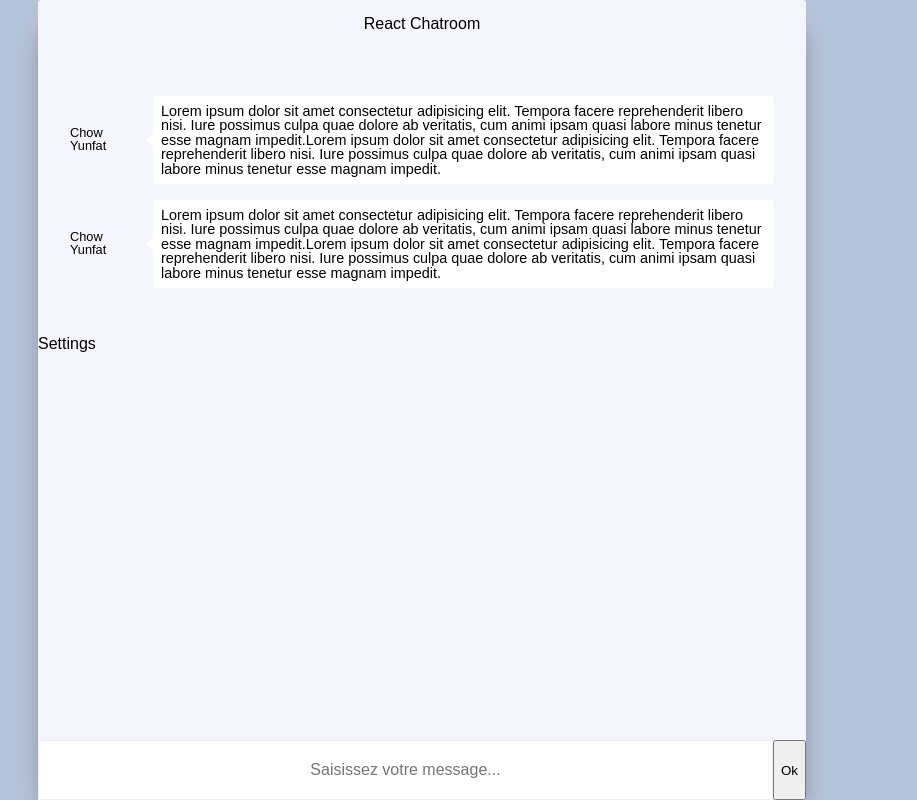
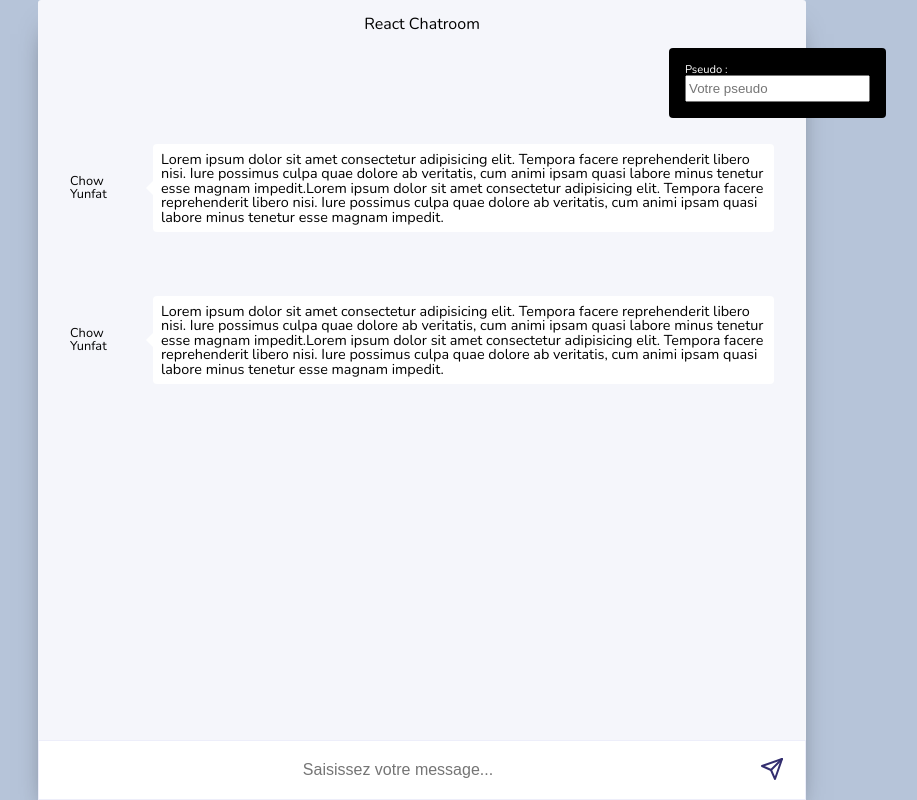
Before and after one commit to Dimitri-Basseguy/React-Chatroom, a React app: page / in a window 1280 px wide. Shown: the whole page, without its empty margins (218-1135 px from the left). Built offline with nearby package versions, Linux system fonts and the light colour scheme.

Commit message:
intégration static ok

```diff
--- a/src/assets/index.html
+++ b/src/assets/index.html
@@ -5,6 +5,8 @@
     <meta charset="utf-8" />
     <meta name="viewport" content="width=device-width, initial-scale=1.0" />
     <meta http-equiv="x-ua-compatible" content="ie=edge" />
+    <link rel="preconnect" href="https://fonts.gstatic.com">
+    <link href="https://fonts.googleapis.com/css2?family=Nunito:wght@400;700&display=swap" rel="stylesheet">
     <title>React Chatroom @Dimitri Basseguy</title>
 </head>
 
--- a/src/components/Form/form.scss
+++ b/src/components/Form/form.scss
@@ -19,6 +19,7 @@
     height: 100%;
     font-size: 1rem;
     padding: 1rem;
+    padding-right: 4rem;
     transition: all .5s ease;
 
     &:hover {
@@ -30,6 +31,12 @@
   }
 
   &__btn {
+    border: none;
+    color: #332E6F;
+    background-color: transparent;
+    position: absolute;
     height: 100%;
+    right: 0;
+    margin-right: 1rem;
   }
 }
--- a/src/components/Form/index.js
+++ b/src/components/Form/index.js
@@ -1,5 +1,6 @@
 // == Import npm
 import React from 'react';
+import { Send } from 'react-feather';
 
 // == Import
 import './form.scss';
@@ -15,7 +16,7 @@ const Form = () => (
     <button
       type="submit"
       className="form__btn"
-    >Ok
+    ><Send />
     </button>
   </form>
 );
--- a/src/components/Settings/index.js
+++ b/src/components/Settings/index.js
@@ -6,9 +6,10 @@ import './settings.scss';
 
 // == Composant
 const Settings = () => (
-  <div className="settings">
-    Settings
-  </div>
+  <form className="settings">
+    <p className="settings__pseudo">Pseudo :</p>
+    <input className="settings__input" placeholder="Votre pseudo" type="text" />
+  </form>
 );
 
 // == Export
--- a/src/components/Settings/settings.scss
+++ b/src/components/Settings/settings.scss
@@ -1 +1,19 @@
 @import 'src/styles/vars';
+
+.settings {
+  position: absolute;
+  right: -5rem;
+  top: 3rem;
+  background-color: $darkColor;
+  padding: 1rem;
+  border-radius: 4px;
+
+  &__input {
+    height: 2em;
+  }
+
+  &__pseudo {
+    color: $lightColor;
+    font-size: .7em;
+  }
+}
--- a/src/components/Tchatbox/tchatbox.scss
+++ b/src/components/Tchatbox/tchatbox.scss
@@ -7,7 +7,7 @@
 .tchat {
   display: flex;
   align-items: center;
-  margin: 1rem 0 1rem 0;
+  margin: 4rem 0 1rem 0;
   color: $darkColor;
 
   &__author {
--- a/src/styles/index.scss
+++ b/src/styles/index.scss
@@ -2,7 +2,7 @@
 @import 'vars';
 
 body {
-  font-family: sans-serif;
+  font-family: 'Nunito', sans-serif;
   display: flex;
   align-items: center;
 
```
